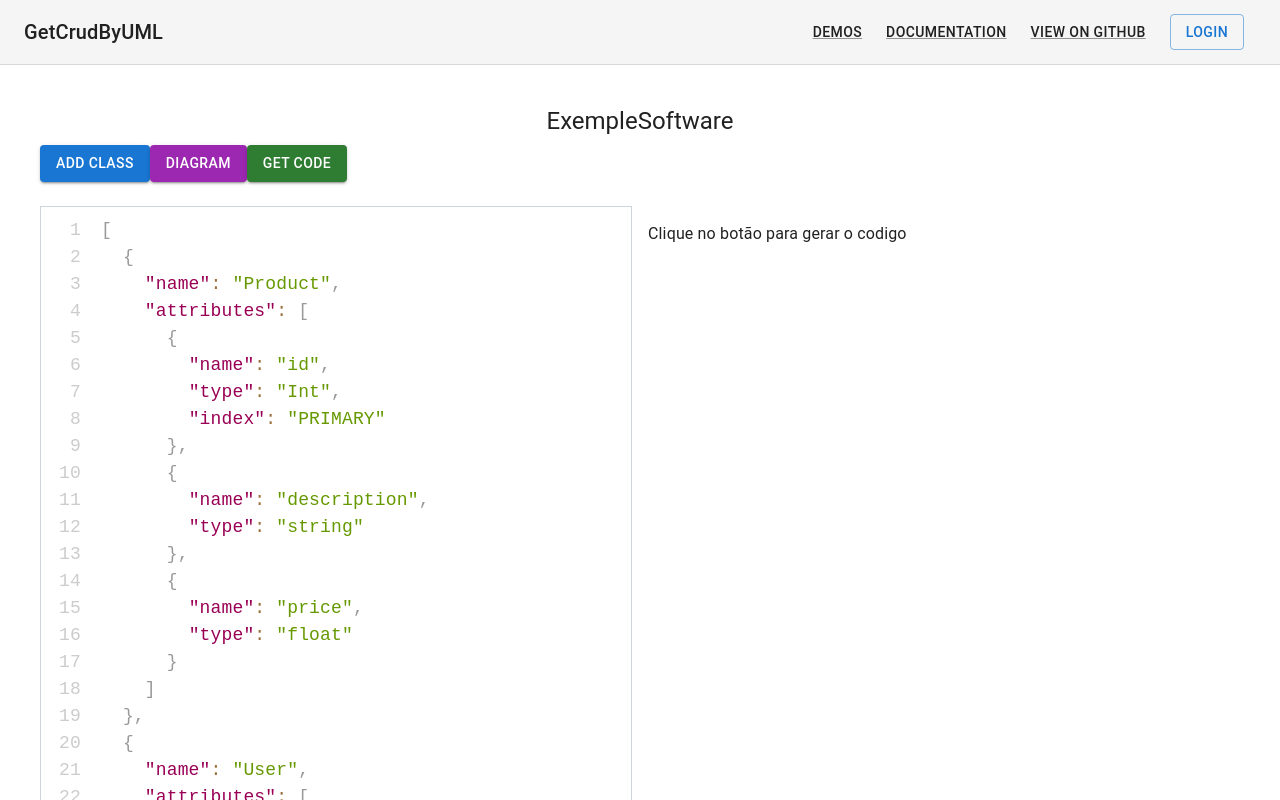
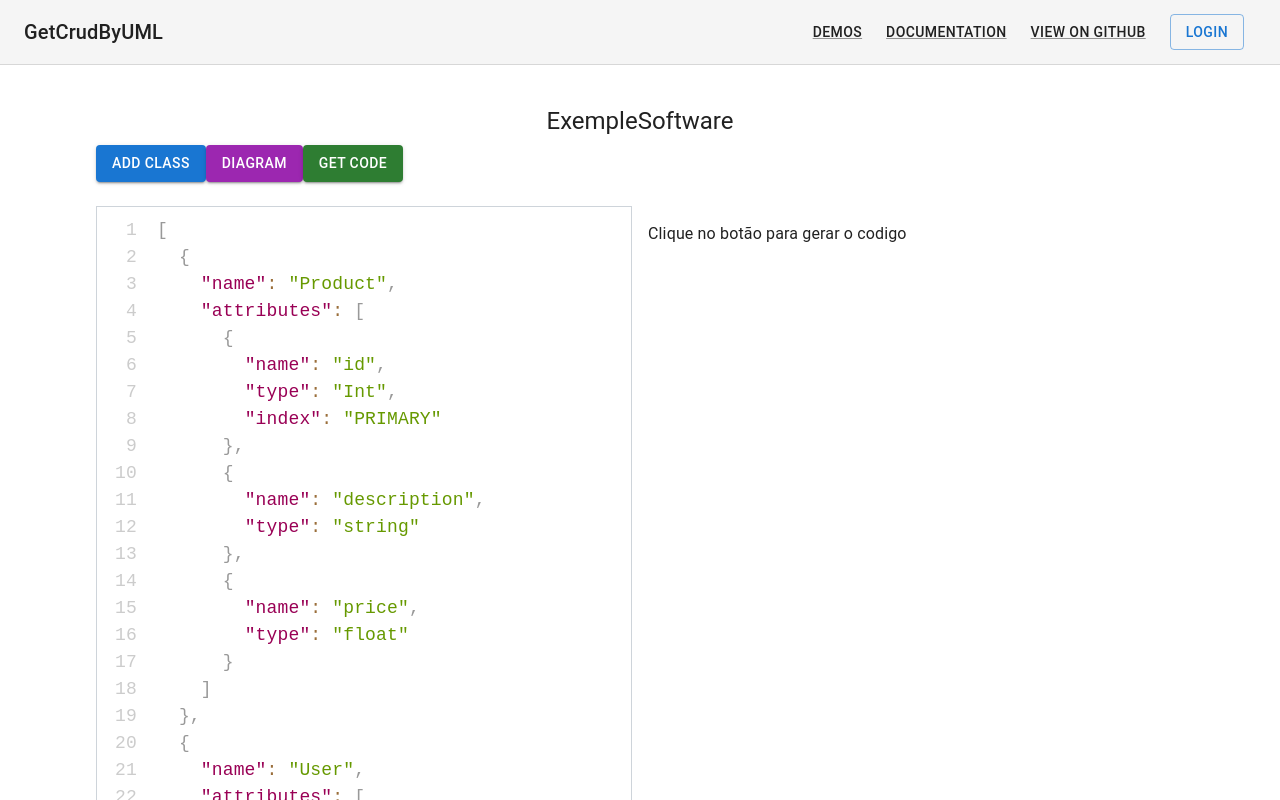
Before and after one commit to jefponte/getcrudbyuml-site, a React (Create React App) app: page / in a window 1280 px wide. Shown: the top 800 px of the page. Built offline with nearby package versions, Linux system fonts and the light colour scheme.

Commit message:
Update PanelForm.jsx

```diff
--- a/src/components/PanelForm.jsx
+++ b/src/components/PanelForm.jsx
@@ -90,7 +90,7 @@ const code = `[
     return (
         <>
         {console.log(dataCode)}
-<Container disableGutters maxWidth="lg" component="main" sx={{ pt: 5, pb: 6 }}>
+<Container disableGutters maxWidth="lg" component="main" sx={{ pl: 7, pr: 7, pt: 5, pb: 6 }}>
         <Typography
           component="h1"
           variant="h5"
```
